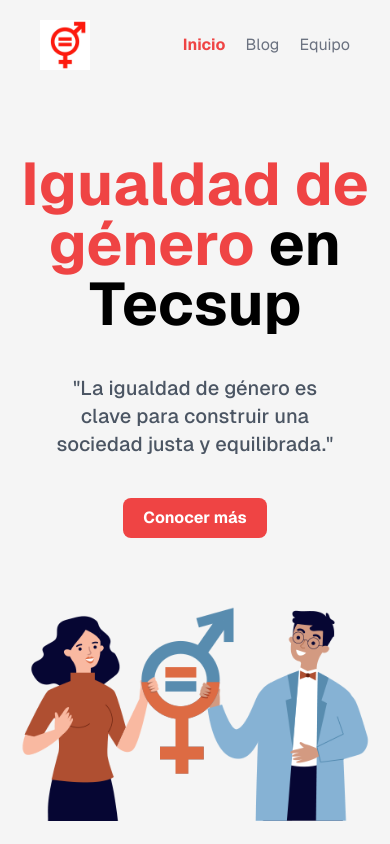
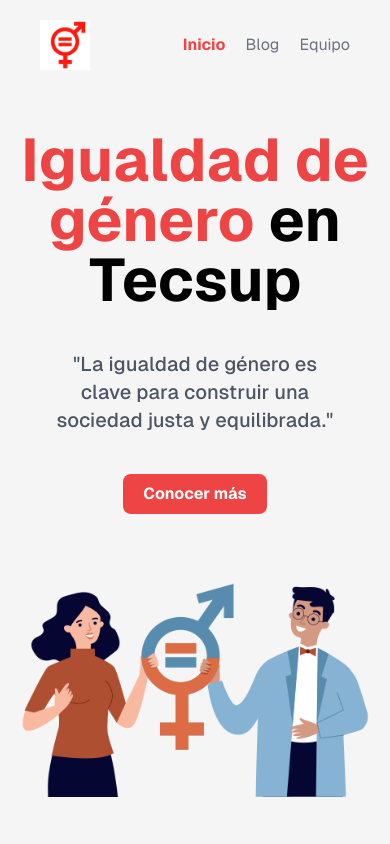
Before and after one commit to branch-main/igualdad-de-genero, a Next.js app: page / in a window 390 px wide. Shown: the top 844 px of the page. Built offline with nearby package versions, Linux system fonts and the light colour scheme.

Commit message:
fix: decrease mobile hero margin

```diff
--- a/components/Hero.tsx
+++ b/components/Hero.tsx
@@ -5,7 +5,7 @@
 
 export default function Hero() {
   return (
-    <div className="flex flex-col sm:flex-row items-center mx-5 gap-16 sm:gap-10 mt-16 sm:mt-20 mb-5 sm:mx-20">
+    <div className="flex flex-col sm:flex-row items-center mx-5 gap-16 sm:gap-10 mt-10 sm:mt-20 mb-5 sm:mx-20">
       <div className="sm:w-1/2 flex flex-col gap-10 sm:gap-5 items-center sm:items-start text-center sm:text-left">
         <h1 className="font-bold text-6xl sm:leading-normal">
           <span className="text-red-500">Igualdad de género</span> en Tecsup
```
